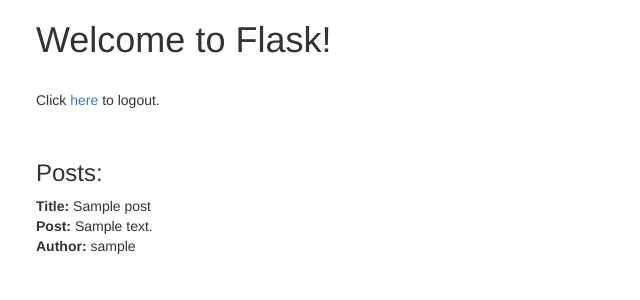
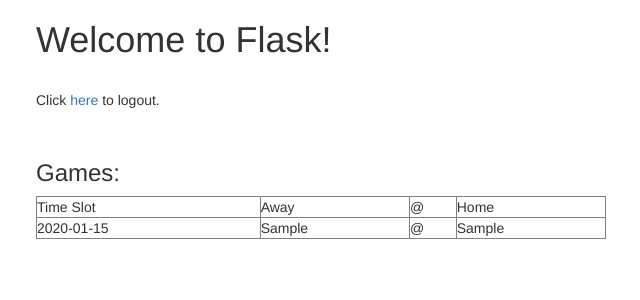
Before and after one commit to kverdone/daily_ff, a Flask app: template templates/index.html in a window 1280 px wide. Shown: the top 300 px of the page, without its empty margins (34-674 px from the left). Run offline with Flask 2, Linux system fonts and the light colour scheme; the template is opened without the code that fills it: values that come from a table or form of the project are taken from there, others are empty; tables that the repository leaves empty hold one stand-in row (values such as "Sample post"); parts of the project's set-up code (start-up, migrations or seed data) failed here and were passed over; some libraries are stand-ins or nearby versions.

Commit message:
Reduction to minimum for project start

```diff
--- a/app.py
+++ b/app.py
@@ -1,6 +1,5 @@
 # Import the necessary items from flask
 from flask import Flask, render_template, redirect, url_for, request, session, flash
-from functools import wraps
 from flask.ext.sqlalchemy import SQLAlchemy
 
 # Create the application instance
@@ -14,50 +13,17 @@ db = SQLAlchemy(app)
 
 from models import *
 
-# Decorator to require login to view a page
-def login_required(f):
-  @wraps(f)
-  def wrap(*args, **kwargs):
-    if 'logged_in' in session:
-      return f(*args, **kwargs)
-    else:
-      flash('You need to login first.')
-      return redirect(url_for('login'))
-  return wrap
-
-
 @app.route('/')
-@login_required
 def home():
-  posts = db.session.query(Post).all()
-  return render_template('index.html', posts=posts)
+  #posts = db.session.query(Post).all()
+  games = Game.query.all()
+  #return render_template('index.html', posts=posts)
+  return render_template('index.html', games=games)
 
 
 @app.route('/welcome')
 def welcome():
   return render_template('welcome.html')
 
-
-@app.route('/login', methods=['GET','POST'])
-def login():
-  error = None
-  if request.method == 'POST':
-    if request.form['username'] != 'admin' or request.form['password'] != 'admin':
-      error = 'Invalid credentials. Please try again.'
-    else:
-      session['logged_in'] = True
-      flash('You just logged in!')
-      return redirect(url_for('home'))
-  return render_template('login.html', error=error)
-
-
-@app.route('/logout')
-@login_required
-def logout():
-  session.pop('logged_in', None)
-  flash('You just logged out!')
-  return redirect(url_for('welcome'))
-
-
 if __name__ == '__main__':
   app.run()
--- a/templates/index.html
+++ b/templates/index.html
@@ -6,12 +6,23 @@
 <br>
 <p>Click <a href="/logout">here</a> to logout.</p>
 <br>
-<h3>Posts:</h3>
-{% for post in posts %}
-  <strong>Title:</strong> {{ post.title }} <br>
-  <strong>Post:</strong> {{ post.body }} <br>
-  <strong>Author:</strong> {{ post.user.username }} <br>
-<br>
-{% endfor %}
+<h3>Games:</h3>
+<table border="1" style="width:50%">
+    <tr>
+        <td>Time Slot</td>
+        <td>Away</td>
+        <td>@</td>
+        <td>Home</td>
+    </tr>
+    {% for game in games %}
+    <tr>
+        <td>{{ game.time_slot }}</td>
+        <td>{{ game.away_team }}</td>
+        <td>@</td>
+        <td>{{ game.home_team }}</td>
+    </tr>
+    {% endfor %}
+</table>
+
 
 {% endblock %}
```
Also changed, not shown: db_create.py (+9 -5 lines), models.py (+56 -5 lines).
